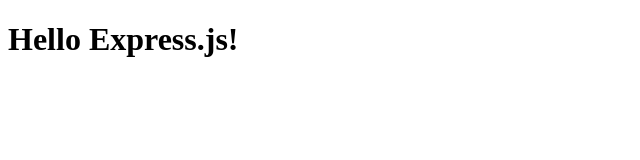
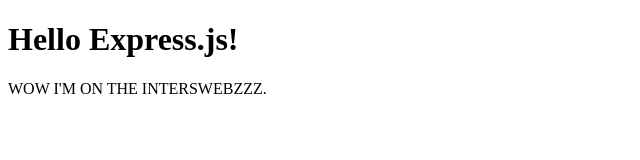
Before and after one commit to thomashugo/web-server, a website: page public/index.html in a window 1280 px wide. Shown: the whole page, without its empty margins (0-640 px from the left). Drawn offline with Linux system fonts and the light colour scheme.

Commit message:
Silly HTML

```diff
--- a/public/index.html
+++ b/public/index.html
@@ -6,5 +6,8 @@
   </head>
 <body>
   <h1>Hello Express.js!</h1>
+  <p>
+    WOW I'M ON THE INTERSWEBZZZ.
+  </p>
 </body>
 </html>
```
